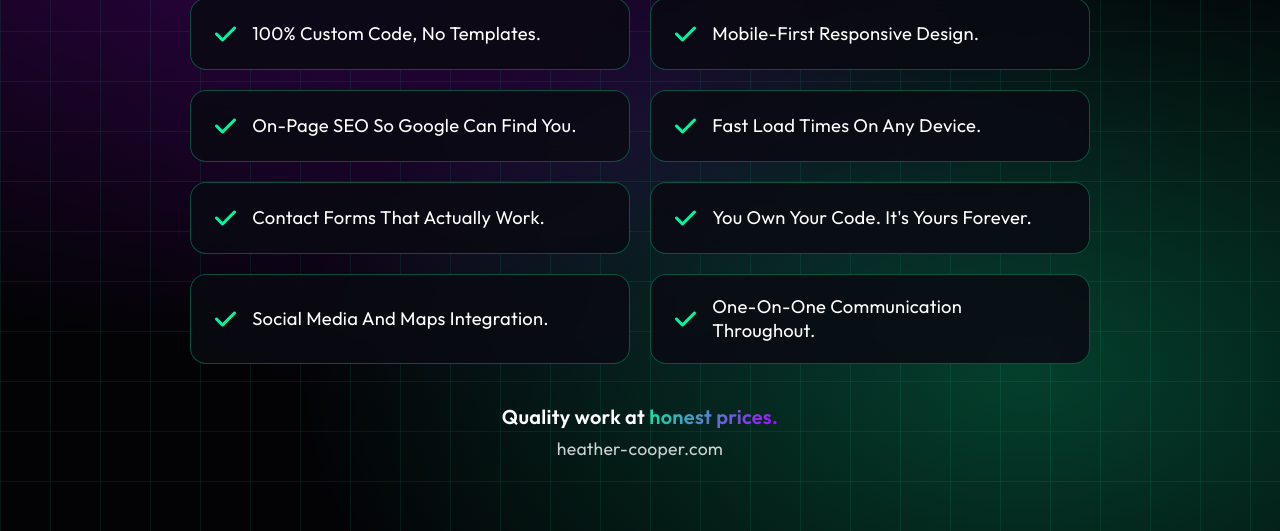
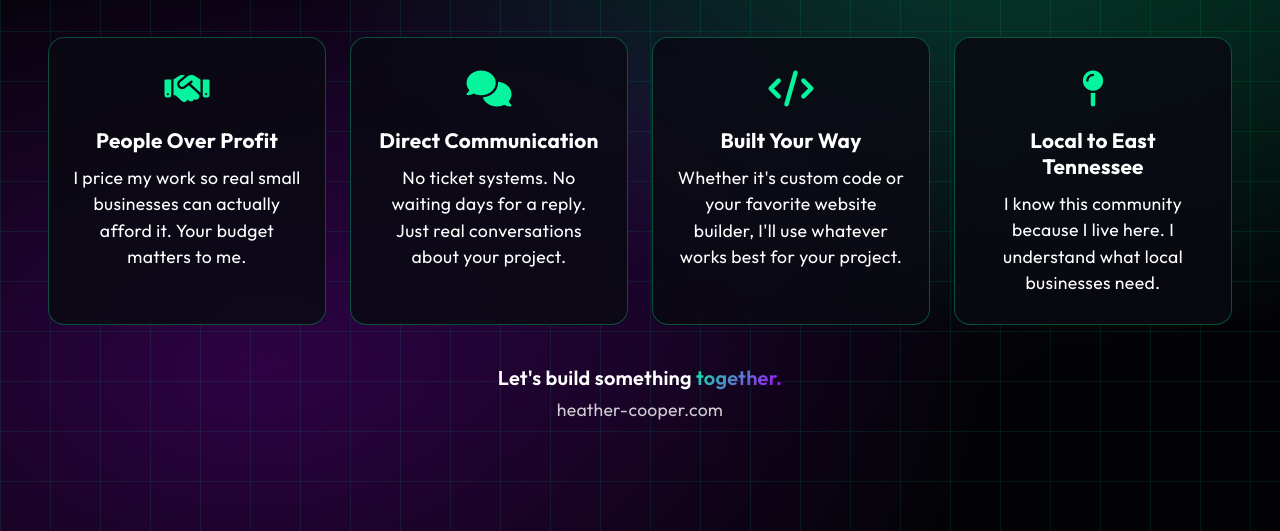
Before and after one commit to HCWebLabs/adverts, a plain HTML site: page index.html in a window 1280 px wide. Shown: the part 269-800 px from the top of the page. Drawn offline with Linux system fonts and the light colour scheme.

Commit message:
Update index.html

```diff
--- a/index.html
+++ b/index.html
@@ -3,7 +3,7 @@
 <head>
     <meta charset="UTF-8">
     <meta name="viewport" content="width=device-width, initial-scale=1.0">
-    <title>HC Web Labs - What You Get</title>
+    <title>HC Web Labs - Why Work With Me</title>
 
     <link rel="preconnect" href="https://fonts.googleapis.com">
     <link rel="preconnect" href="https://fonts.gstatic.com" crossorigin>
@@ -55,8 +55,8 @@
             position: absolute;
             inset: 0;
             background:
-                radial-gradient(ellipse at 20% 20%, rgba(174, 0, 255, 0.25) 0%, transparent 50%),
-                radial-gradient(ellipse at 80% 80%, rgba(7, 244, 158, 0.25) 0%, transparent 50%),
+                radial-gradient(ellipse at 20% 80%, rgba(174, 0, 255, 0.25) 0%, transparent 50%),
+                radial-gradient(ellipse at 80% 20%, rgba(7, 244, 158, 0.25) 0%, transparent 50%),
                 radial-gradient(ellipse at 50% 50%, rgba(66, 4, 126, 0.15) 0%, transparent 60%);
             z-index: 0;
         }
@@ -107,43 +107,57 @@
             font-size: clamp(1.1rem, 2.5vw, 1.35rem);
             color: var(--text-secondary);
             letter-spacing: 0.02em;
-            max-width: 550px;
+            max-width: 600px;
         }
 
-        /* Features Grid */
-        .features-grid {
+        /* Values Grid */
+        .values-list {
             position: relative;
             z-index: 1;
             display: grid;
-            grid-template-columns: repeat(2, 1fr);
-            gap: 1.25rem;
-            max-width: 900px;
+            grid-template-columns: repeat(4, 1fr);
+            gap: 1.5rem;
+            max-width: 1366px;
             margin: 0 auto;
             width: 100%;
         }
 
-        .feature-item {
+        .value-item {
             display: flex;
+            flex-direction: column;
             align-items: center;
+            text-align: center;
             gap: 1rem;
             background: rgba(10, 10, 18, 0.85);
             backdrop-filter: blur(10px);
             -webkit-backdrop-filter: blur(10px);
             border-radius: 1rem;
-            padding: 1.25rem 1.5rem;
+            padding: 1.75rem 1.5rem;
             border: 1px solid var(--border-accent);
         }
 
-        .feature-check {
-            font-size: 1.5rem;
+        .value-icon {
+            font-size: 2.25rem;
             color: var(--accent);
-            flex-shrink: 0;
         }
 
-        .feature-text {
-            font-size: 1.15rem;
+        .value-content {
+            display: flex;
+            flex-direction: column;
+            gap: 0.75rem;
+        }
+
+        .value-title {
+            font-size: 1.3rem;
+            font-weight: 700;
             color: var(--text-primary);
-            line-height: 1.3;
+        }
+
+        .value-desc {
+            font-size: 1.1rem;
+            color: var(--text-primary);
+            line-height: 1.5;
+            letter-spacing: 0.02em;
         }
 
         /* Footer */
@@ -172,8 +186,14 @@
             color: var(--text-secondary);
         }
 
-        @media (max-width: 700px) {
-            .features-grid {
+        @media (max-width: 900px) {
+            .values-list {
+                grid-template-columns: repeat(2, 1fr);
+            }
+        }
+
+        @media (max-width: 500px) {
+            .values-list {
                 grid-template-columns: 1fr;
             }
         }
@@ -186,54 +206,46 @@
 
         <header class="header">
             <div class="logo">HC <span>Web Labs</span></div>
-            <h1 class="headline">Every Website Includes</h1>
-            <p class="subline">No hidden fees. No surprise charges. Just everything you need to get online.</p>
+            <h1 class="headline">Why Work With Me?</h1>
+            <p class="subline">I'm not a big agency. I'm one person who actually cares about your business.</p>
         </header>
 
-        <div class="features-grid">
-            <div class="feature-item">
-                <div class="feature-check"><i class="fa-solid fa-check"></i></div>
-                <div class="feature-text">100% Custom Code, No Templates.</div>
+        <div class="values-list">
+            <div class="value-item">
+                <div class="value-icon"><i class="fa-solid fa-handshake"></i></div>
+                <div class="value-content">
+                    <div class="value-title">People Over Profit</div>
+                    <div class="value-desc">I price my work so real small businesses can actually afford it. Your budget matters to me.</div>
+                </div>
             </div>
 
-            <div class="feature-item">
-                <div class="feature-check"><i class="fa-solid fa-check"></i></div>
-                <div class="feature-text">Mobile-First Responsive Design.</div>
+            <div class="value-item">
+                <div class="value-icon"><i class="fa-solid fa-comments"></i></div>
+                <div class="value-content">
+                    <div class="value-title">Direct Communication</div>
+                    <div class="value-desc">No ticket systems. No waiting days for a reply. Just real conversations about your project.</div>
+                </div>
             </div>
 
-            <div class="feature-item">
-                <div class="feature-check"><i class="fa-solid fa-check"></i></div>
-                <div class="feature-text">On-Page SEO So Google Can Find You.</div>
+            <div class="value-item">
+                <div class="value-icon"><i class="fa-solid fa-code"></i></div>
+                <div class="value-content">
+                    <div class="value-title">Built Your Way</div>
+                    <div class="value-desc">Whether it's custom code or your favorite website builder, I'll use whatever works best for your project.</div>
+                </div>
             </div>
 
-            <div class="feature-item">
-                <div class="feature-check"><i class="fa-solid fa-check"></i></div>
-                <div class="feature-text">Fast Load Times On Any Device.</div>
-            </div>
-
-            <div class="feature-item">
-                <div class="feature-check"><i class="fa-solid fa-check"></i></div>
-                <div class="feature-text">Contact Forms That Actually Work.</div>
-            </div>
-
-            <div class="feature-item">
-                <div class="feature-check"><i class="fa-solid fa-check"></i></div>
-                <div class="feature-text">You Own Your Code. It's Yours Forever.</div>
-            </div>
-
-            <div class="feature-item">
-                <div class="feature-check"><i class="fa-solid fa-check"></i></div>
-                <div class="feature-text">Social Media And Maps Integration.</div>
-            </div>
-
-            <div class="feature-item">
-                <div class="feature-check"><i class="fa-solid fa-check"></i></div>
-                <div class="feature-text">One-On-One Communication Throughout.</div>
+            <div class="value-item">
+                <div class="value-icon"><i class="fa-solid fa-map-pin"></i></div>
+                <div class="value-content">
+                    <div class="value-title">Local to East Tennessee</div>
+                    <div class="value-desc">I know this community because I live here. I understand what local businesses need.</div>
+                </div>
             </div>
         </div>
 
         <footer class="footer">
-            <p class="cta-text">Quality work at <span class="gradient-text">honest prices.</span></p>
+            <p class="cta-text">Let's build something <span class="gradient-text">together.</span></p>
             <p class="contact-info">heather-cooper.com</p>
         </footer>
     </div>
```
